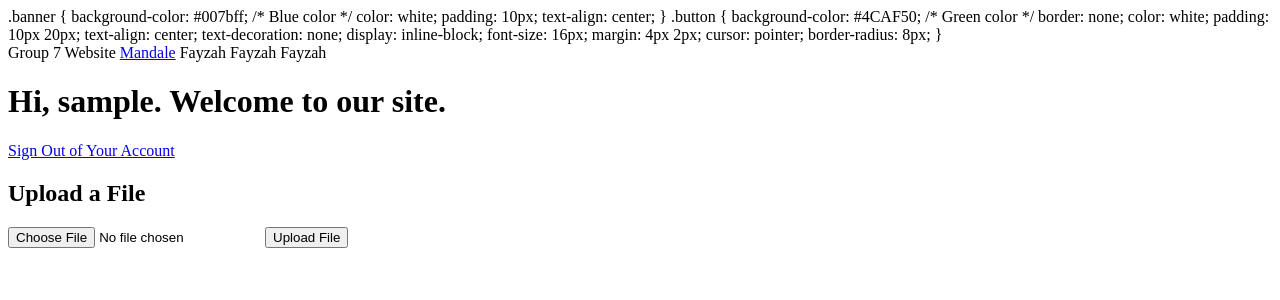
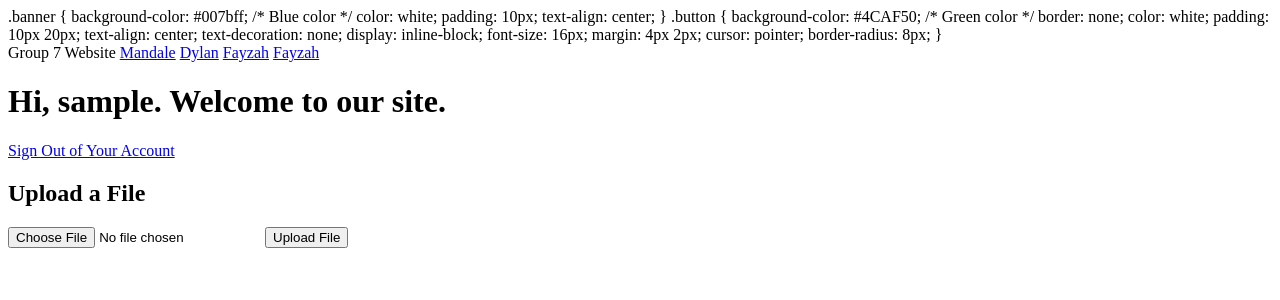
Before and after one commit to cmandale/SecWeb, a PHP site: page /welcome.php in a window 1280 px wide. Shown: the top 300 px of the page. Run offline with PHP 8.4, Linux system fonts and the light colour scheme; the visitor is signed in with stand-in values (Sample User, id 1).

Commit message:
Update welcome.php

```diff
--- a/welcome.php
+++ b/welcome.php
@@ -38,9 +38,9 @@ if(!isset($_SESSION["loggedin"]) || $_SESSION["loggedin"] !== true){
    	<div class+"banner"
 		<h2>Group 7 Website</h2>
 		<a href="logout.php" class="button">Mandale</a>
-		<a ref="button2.php" class="button">Fayzah</a>
-		<a ref="button3.php" class="button">Fayzah</a>
-		<a ref="button4php" class="button">Fayzah</a>
+		<a href="welcome.php" class="button">Dylan</a>
+		<a href="button3.php" class="button">Fayzah</a>
+		<a href="button4php" class="button">Fayzah</a>
     <h1 class="my-5">Hi, <b><?php echo htmlspecialchars($_SESSION["username"]); ?></b>. Welcome to our site.</h1>
     <p>
         <a href="logout.php" class="btn btn-danger ml-3">Sign Out of Your Account</a>
```
